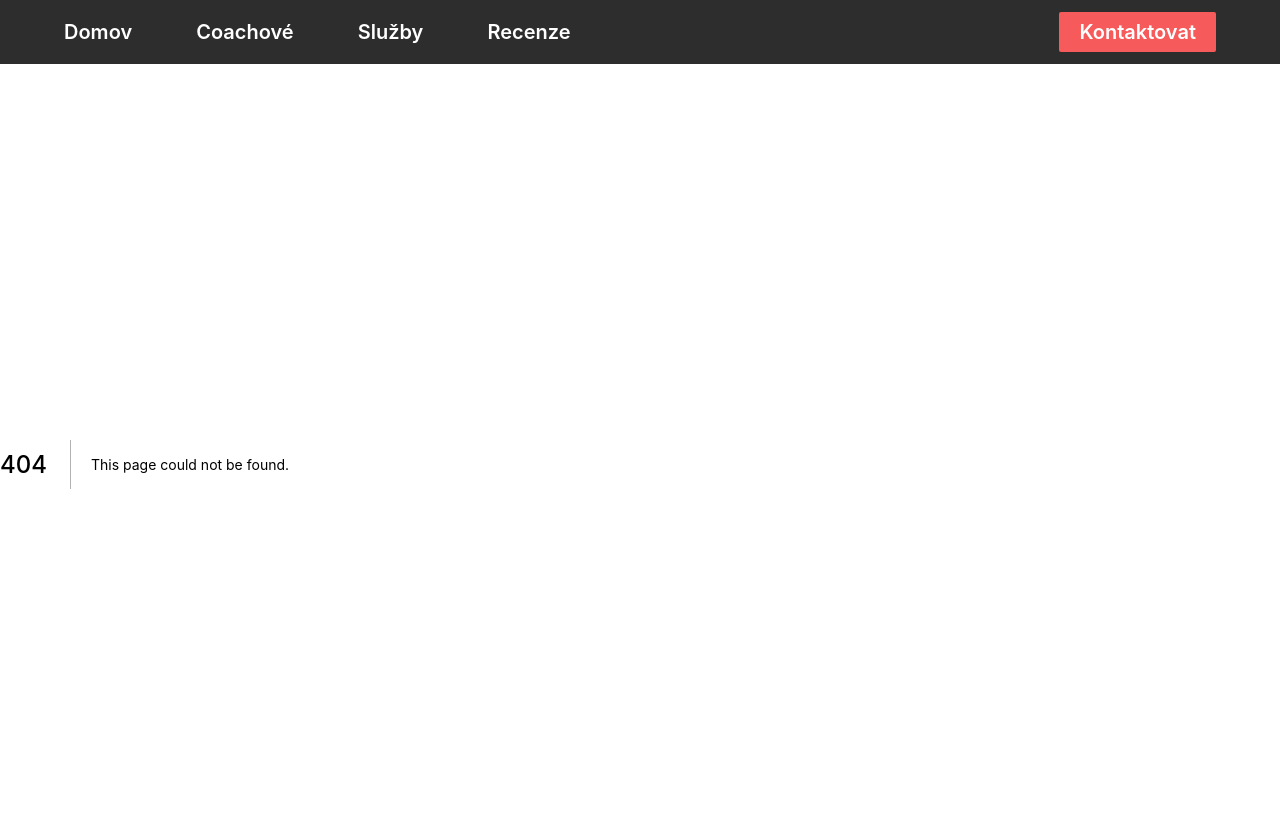
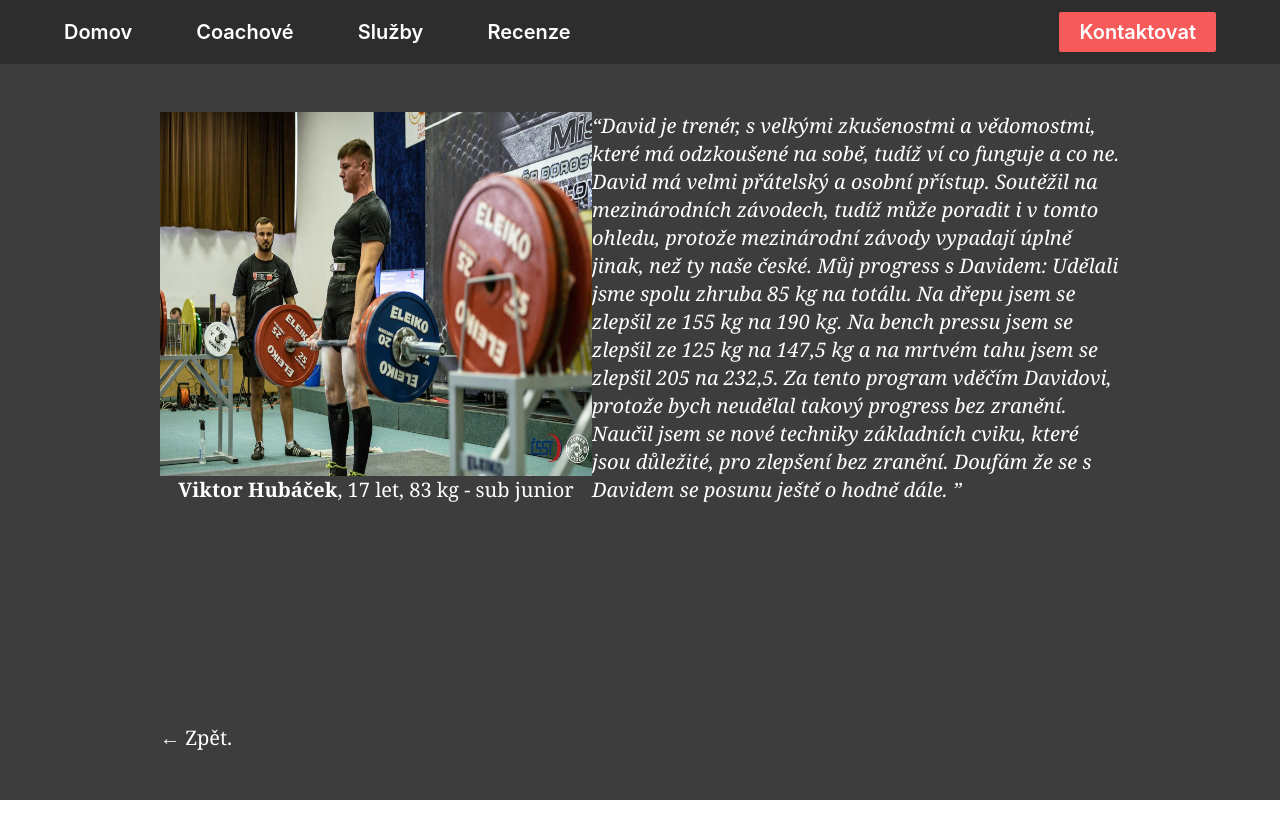
Before and after one commit to aeggydev/lbs-system, a Next.js app: page /review/0 in a window 1280 px wide. Before the commit this address had no page. Shown: the top 838 px of the page. After the commit the page ends 800 px from the top, so only its background shows below. Built offline with nearby package versions, Linux system fonts and the light colour scheme.

Commit message:
Add basic full page review reader

```diff
--- /dev/null
+++ b/pages/review/[id].tsx
@@ -0,0 +1,32 @@
+import { useRouter } from "next/router";
+import { data } from "../../data/reviews";
+import Image from "next/image";
+
+export default function Review() {
+  const router = useRouter();
+  const { id } = router.query;
+  const review = data[Number(id)];
+
+  return (
+    <div
+      className="bg-[#3D3D3D] text-white text-xl py-12 px-40 font-serif box-border"
+    >
+        <div style={{ gridTemplateColumns: "45fr 55fr", gridTemplateRows: "1fr auto auto" }} className="grid grid-cols-2 min-w-full">
+      {review ? (
+        <>
+          <Image
+            src={review.image}
+            alt="Obrázek recenzenta"
+            className="row-start-1 row-end-1 max-w-5"
+          />
+          <div className="text-center row-start-2 col-start-1">
+            {review.title}
+          </div>
+          <div className="row-span-2 col-start-2 italic">“{review.textLong}”</div>
+        </>
+      ) : null}
+      </div>
+      <a href="/reviews" className="bold pb-12 fixed bottom-0">← Zpět.</a>
+    </div>
+  );
+}
```
